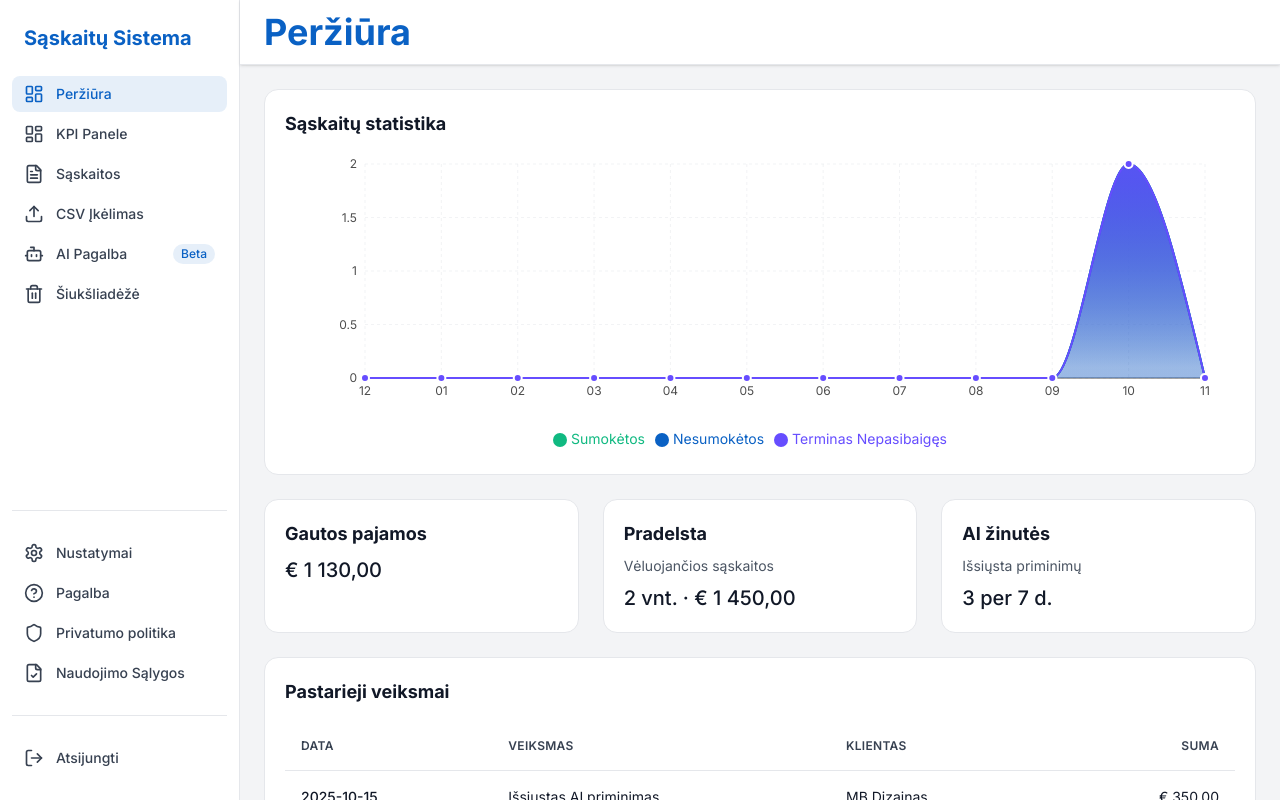
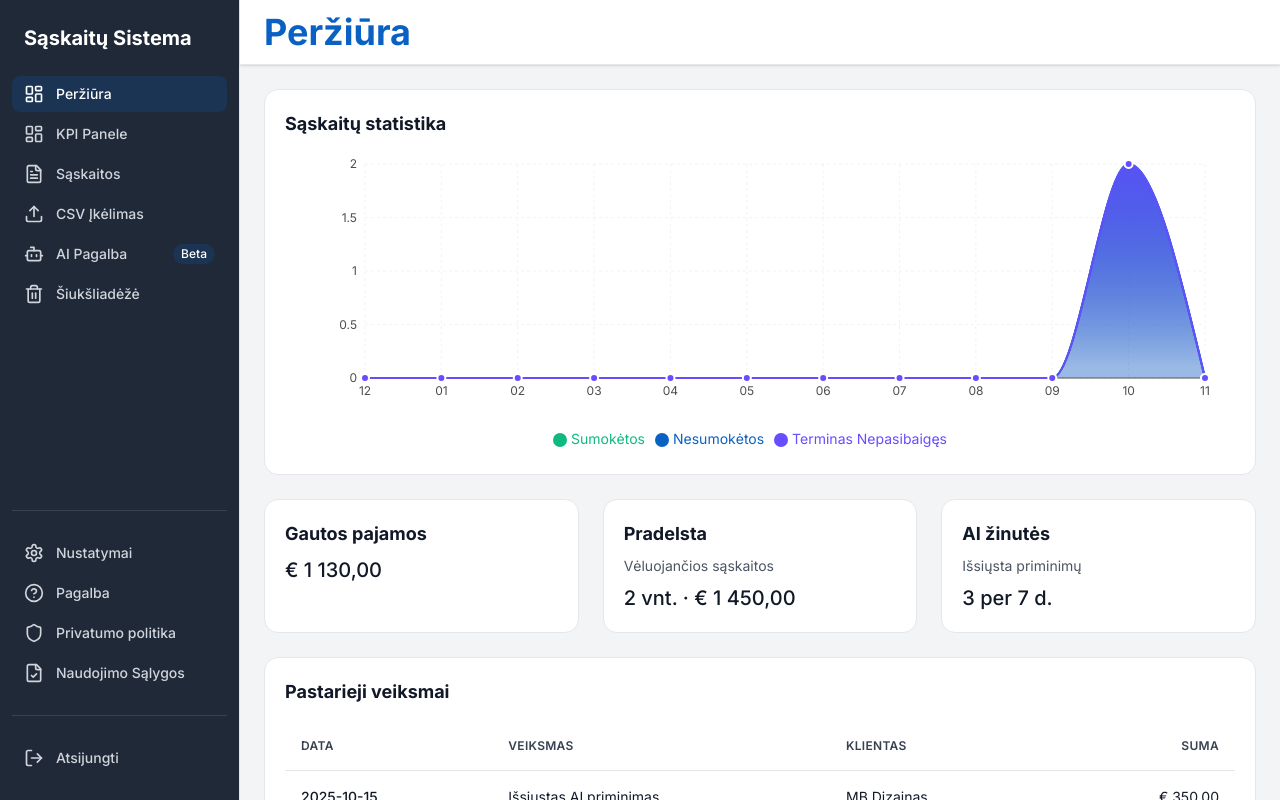
Before and after one commit to arunasjusas/figma, a React (Vite) app: page /login in a window 1280 px wide. Both pictures are taken after typing "name@example.com", "Sample123" into the empty fields and a click on the button "Prisijungti". Shown: the top 800 px of the page. Built offline with nearby package versions, Linux system fonts and the light colour scheme.

Commit message:
feat: change sidebar background to dark gray with light text

```diff
--- a/src/components/layout/Sidebar.tsx
+++ b/src/components/layout/Sidebar.tsx
@@ -60,9 +60,9 @@ export function Sidebar() {
   };
 
   return (
-    <aside className="fixed left-0 top-0 h-screen w-60 bg-white border-r border-neutral-border flex flex-col scrollbar-hide">
+    <aside className="fixed left-0 top-0 h-screen w-60 bg-gray-800 border-r border-neutral-border flex flex-col scrollbar-hide">
       <div className="p-6 flex-shrink-0">
-        <h1 className="text-xl font-bold text-primary">Sąskaitų Sistema</h1>
+        <h1 className="text-xl font-bold text-white">Sąskaitų Sistema</h1>
       </div>
 
       <nav className="flex-1 flex flex-col px-3 pb-6 overflow-y-auto">
@@ -77,14 +77,14 @@ export function Sidebar() {
                     className={cn(
                       'flex items-center gap-3 px-3 py-2 rounded-lg text-sm font-medium transition-colors',
                       isActive(item.path)
-                        ? 'bg-primary/10 text-primary'
-                        : 'text-gray-700 hover:bg-gray-100'
+                        ? 'bg-primary/20 text-white'
+                        : 'text-gray-300 hover:bg-gray-700'
                     )}
                   >
                     {item.icon}
                     <span className="flex-1">{item.label}</span>
                     {item.badge && (
-                      <span className="px-2 py-0.5 text-xs bg-primary/10 text-primary rounded-full">
+                      <span className="px-2 py-0.5 text-xs bg-primary/20 text-white rounded-full">
                         {item.badge}
                       </span>
                     )}
@@ -96,7 +96,7 @@ export function Sidebar() {
         </div>
 
         {/* Bottom section - settings and footer, pushed to bottom */}
-        <div className="mt-auto pt-6 border-t border-neutral-border">
+        <div className="mt-auto pt-6 border-t border-gray-700">
           {navSections[1] && (
             <ul className="space-y-1 mb-6">
               {navSections[1].items.map((item) => (
@@ -106,8 +106,8 @@ export function Sidebar() {
                     className={cn(
                       'flex items-center gap-3 px-3 py-2 rounded-lg text-sm font-medium transition-colors',
                       isActive(item.path)
-                        ? 'bg-primary/10 text-primary'
-                        : 'text-gray-700 hover:bg-gray-100'
+                        ? 'bg-primary/20 text-white'
+                        : 'text-gray-300 hover:bg-gray-700'
                     )}
                   >
                     {item.icon}
@@ -118,10 +118,10 @@ export function Sidebar() {
             </ul>
           )}
 
-          <div className="pt-6 border-t border-neutral-border">
+          <div className="pt-6 border-t border-gray-700">
             <button
               onClick={logout}
-              className="flex items-center gap-3 w-full px-3 py-2 rounded-lg text-sm font-medium text-gray-700 hover:bg-gray-100 transition-colors"
+              className="flex items-center gap-3 w-full px-3 py-2 rounded-lg text-sm font-medium text-gray-300 hover:bg-gray-700 transition-colors"
             >
               <LogOut className="w-5 h-5" />
               <span>Atsijungti</span>
```
